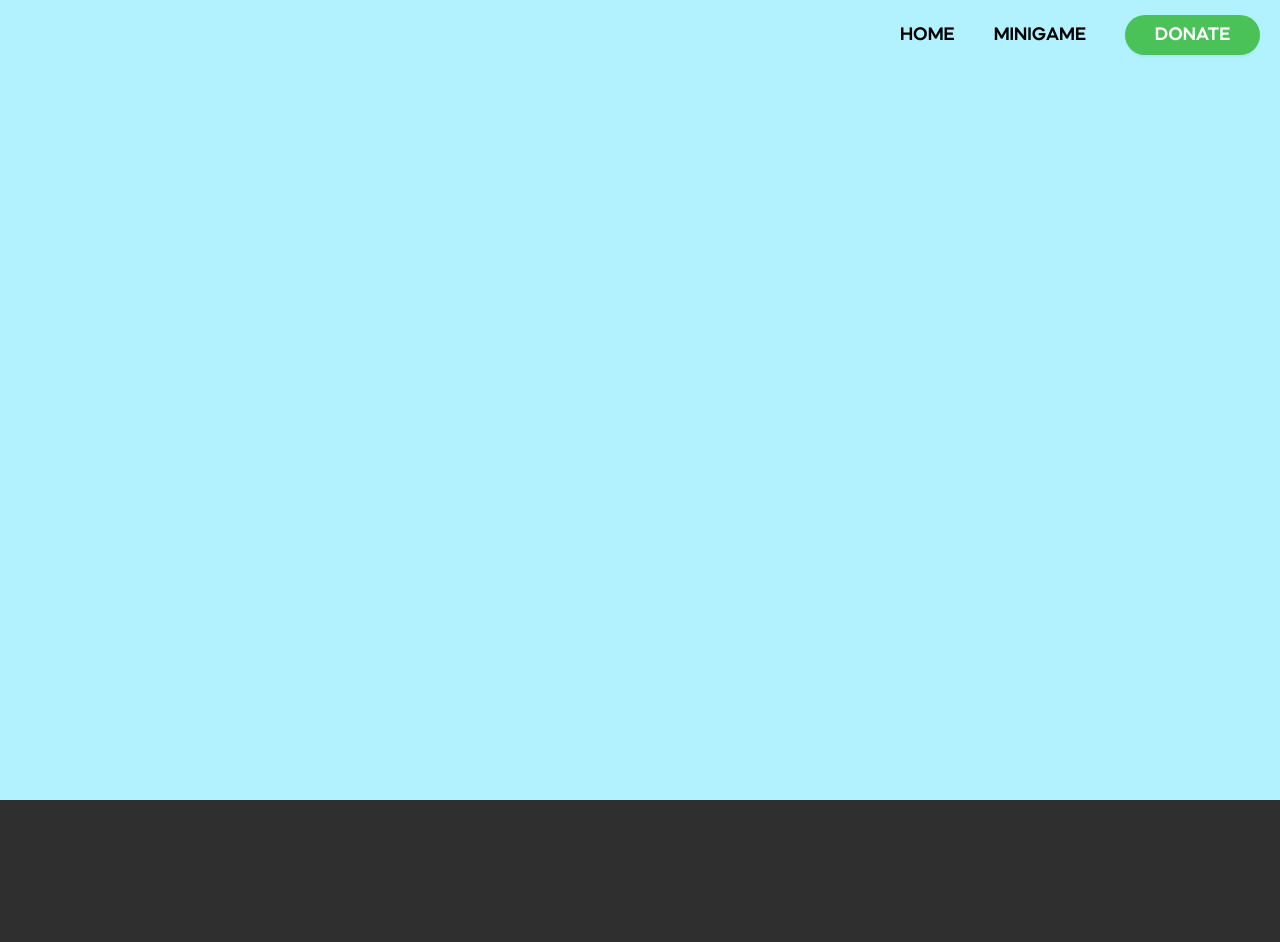
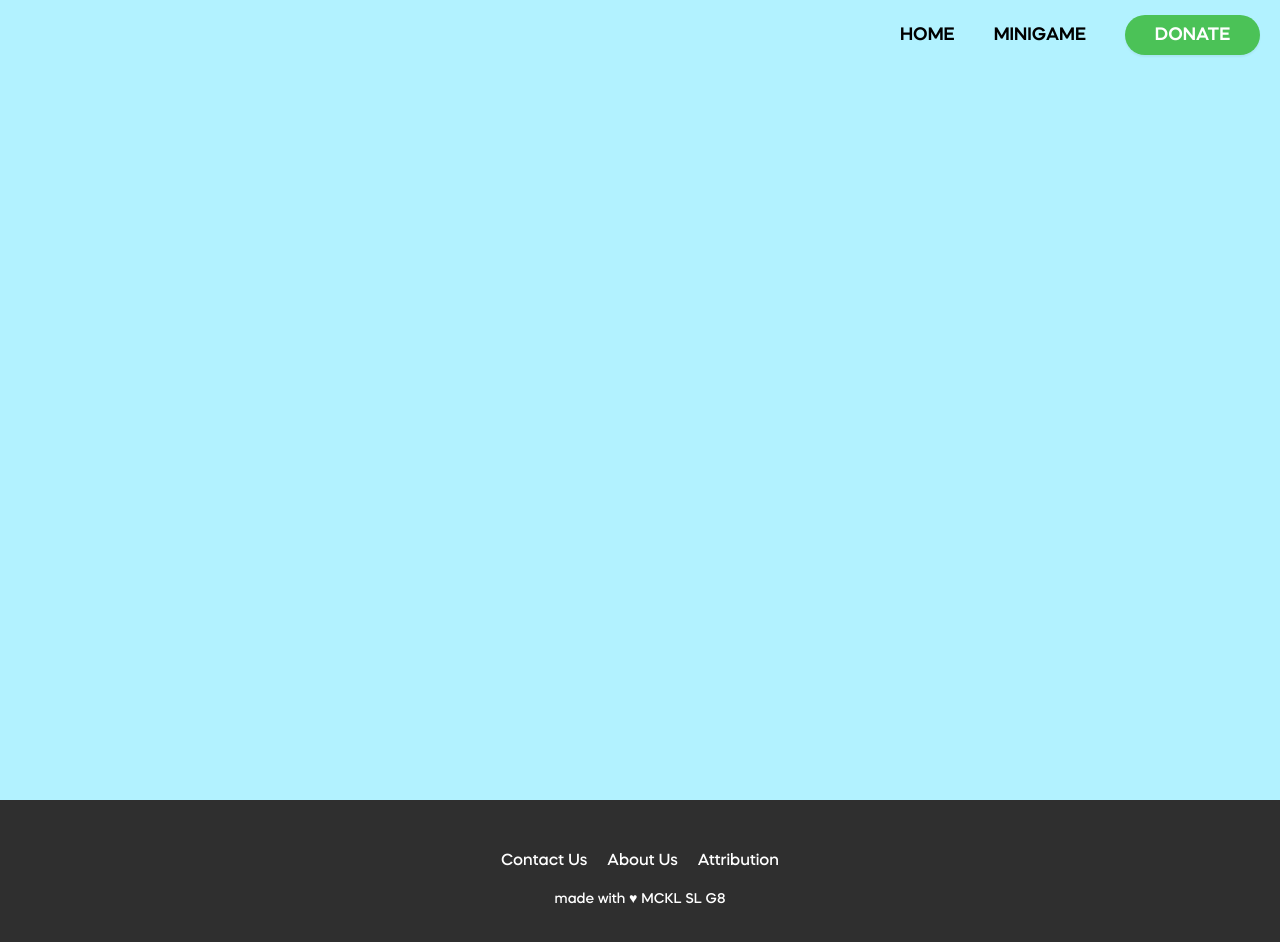
Before and after one commit to vrevolverrr/service-learning, a Next.js app: page /minigame in a window 1280 px wide. Shown: the top 942 px of the page. Built offline with nearby package versions, Linux system fonts and the light colour scheme.

Commit message:
:sparkles: added footer content

```diff
--- a/components/Footer.js
+++ b/components/Footer.js
@@ -3,7 +3,12 @@ import styles from '../styles/footer.module.css';
 export default function Footer() {
     return (
         <footer className={styles.footer}>
-
+            <div style={{display: 'flex', flexDirection: 'row', marginBottom: '20px'}}>
+                <p className={styles.item}>Contact Us</p>
+                <p className={styles.item}>About Us</p>
+                <p className={styles.item}>Attribution</p>
+            </div>
+            <p style={{fontSize: '14px'}}>made with ♥ MCKL SL G8</p>
         </footer>
     );
 }
--- a/pages/index.js
+++ b/pages/index.js
@@ -47,6 +47,12 @@ export default function Home({ uniqueUsers }) {
         <InfoBox title="What is Carbon Footprint?" invert={true}>
           Carbon footprint is the total amount of greenhouse gas emissions caused directly and indirectly by an individual, organization, event or product.
         </InfoBox>
+        <InfoBox title="What is Carbon Footprint?" invert={true}>
+          Carbon footprint is the total amount of greenhouse gas emissions caused directly and indirectly by an individual, organization, event or product.
+        </InfoBox>
+        <InfoBox title="What is Carbon Footprint?" invert={true}>
+          Carbon footprint is the total amount of greenhouse gas emissions caused directly and indirectly by an individual, organization, event or product.
+        </InfoBox>
       </main>
     </div>
   );
--- a/styles/footer.module.css
+++ b/styles/footer.module.css
@@ -1,5 +1,22 @@
 .footer {
     width: 100%;
     height: 160px;
+    display: flex;
+    flex-direction: column;
+    align-items: center;
+    justify-content: center;
     background-color: #2F2F2F;
+    color: #ffffff;
+    font-weight: 300;
 }
+
+.item {
+    margin: 0 10px 0 10px;
+}
+
+.item:hover,
+.item:active,
+.item:focus {
+    text-decoration: underline;
+    cursor: pointer;
+}
```
Also changed, not shown: styles/infobox.module.css (+25 -18 lines).
